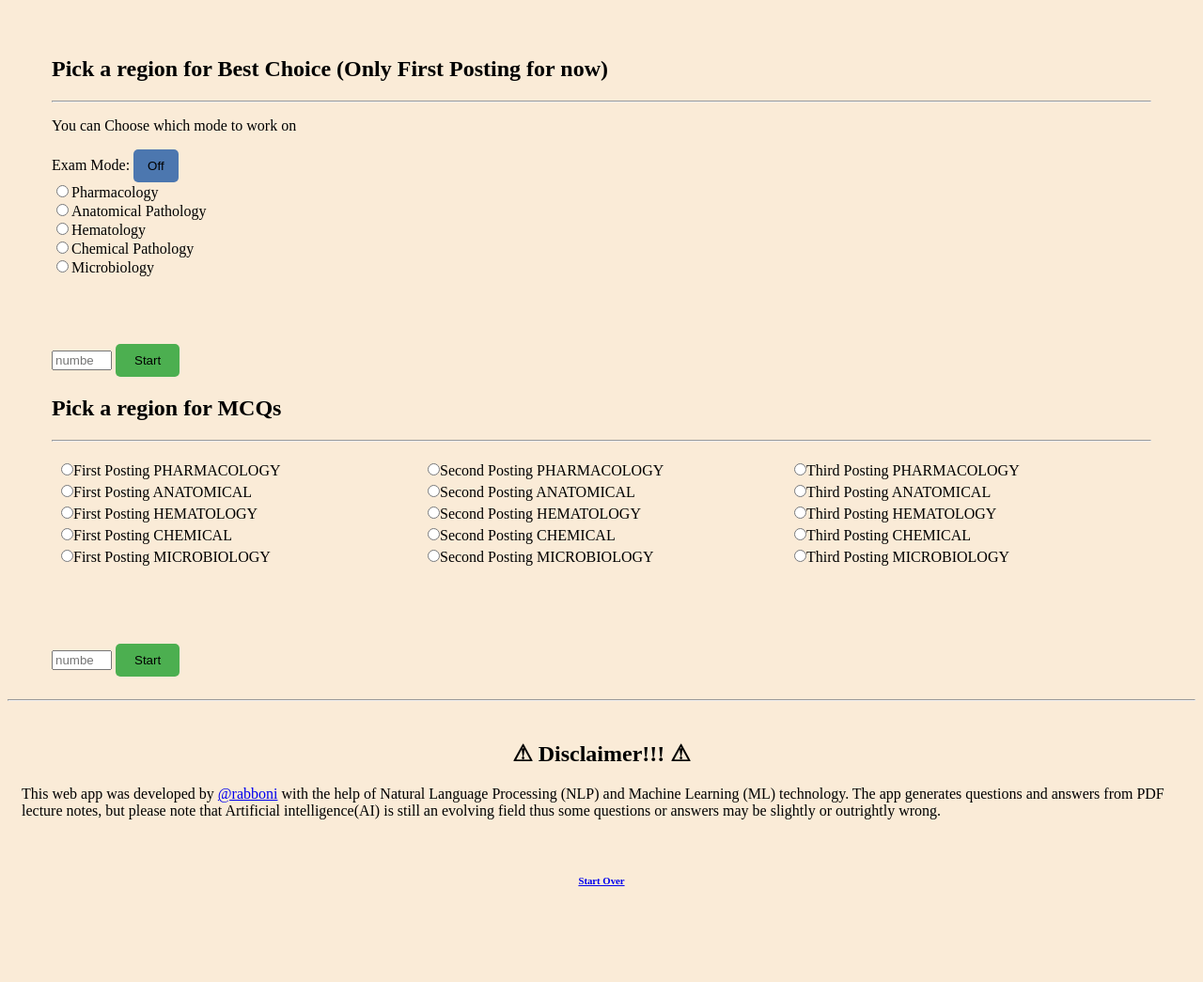
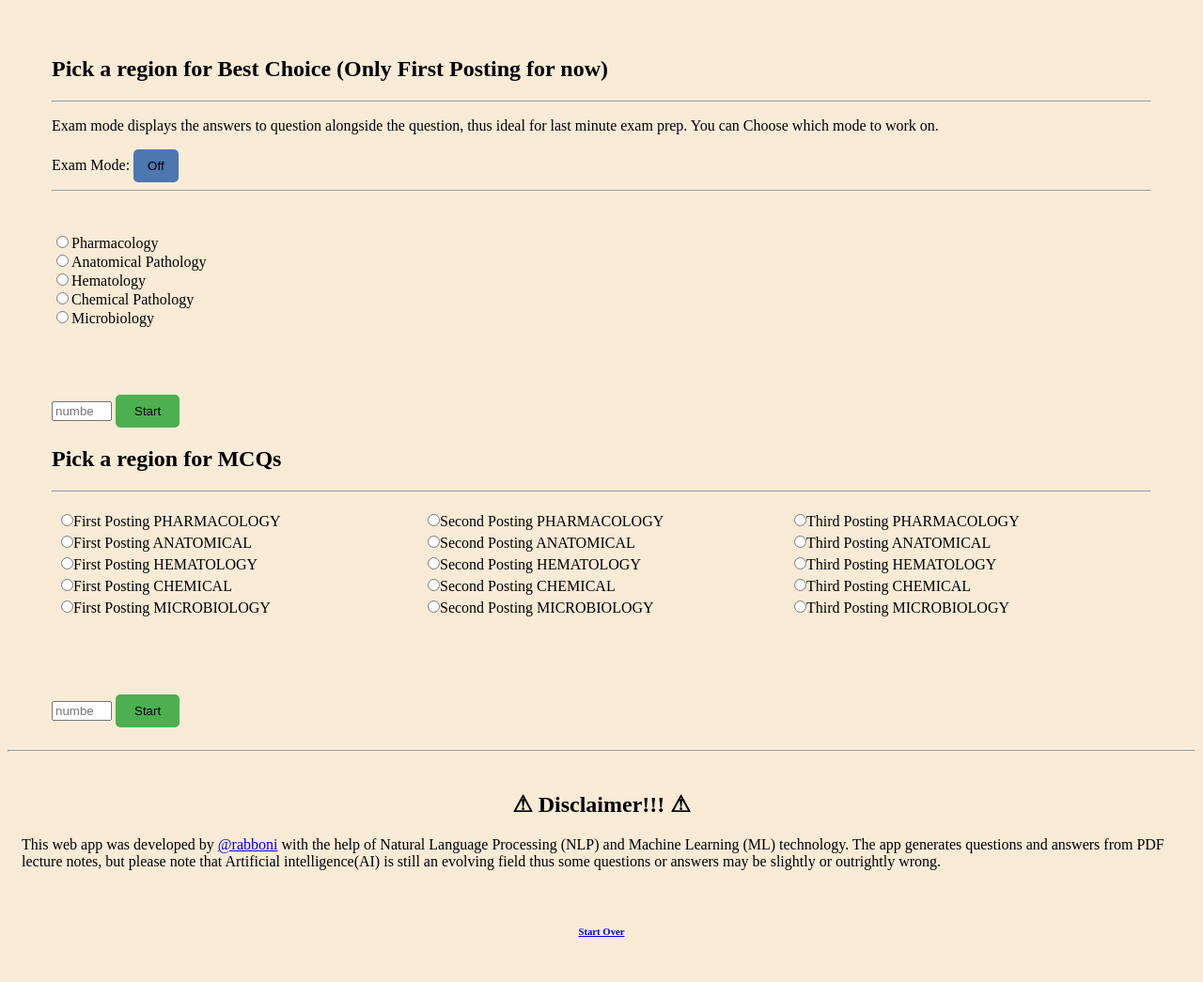
Before and after one commit to Gideon00/path-pharm, a Flask app: page / in a window 1280 px wide. Shown: the part 152-1197 px from the top of the page at 94% size. Before the commit the page ends 1095 px from the top, so only its background shows below. Run offline with Flask 3, Linux system fonts and the light colour scheme.

Commit message:
Added Exam mode

```diff
--- a/templates/index.html
+++ b/templates/index.html
@@ -14,9 +14,13 @@
             <h2>Pick a region for Best Choice (Only First Posting for now)</h2>
             <hr>
                 <!-- Choose mode to work -->
-                <p>You can Choose which mode to work on</p>
+                <p>Exam mode displays the answers to question
+                    alongside the question, thus ideal for last minute exam prep.
+                    You can Choose which mode to work on.
+                </p>
                 Exam Mode: <button id="exam_mode">Off</button>
-                <br>
+                <hr>
+                <br><br>
 
                 <!-- Best Choice sesction -->
                 <form action="{{ url_for('index') }}" method="post">
```
